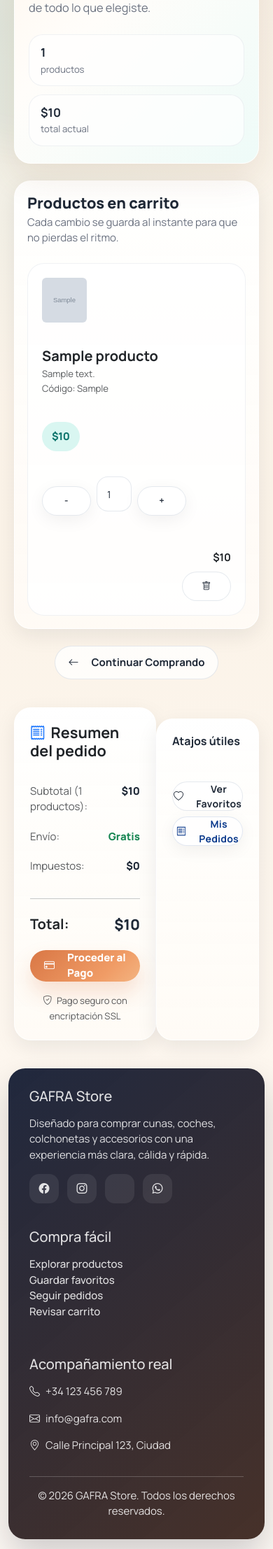
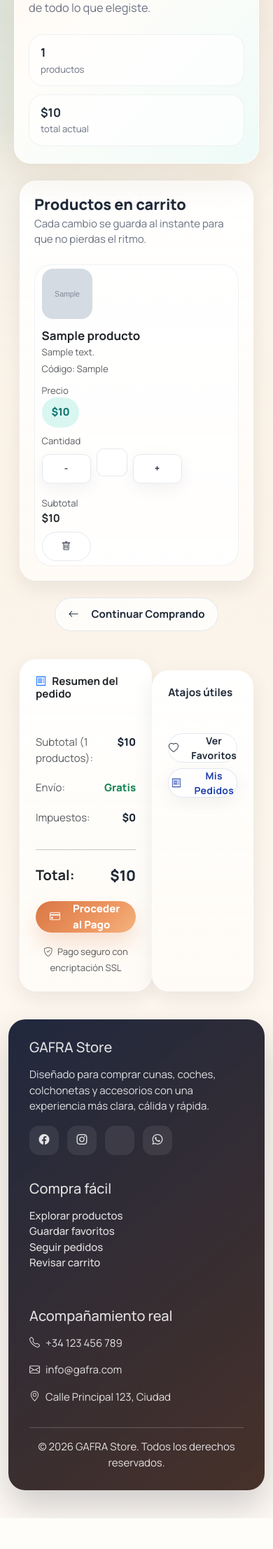
Before and after one commit to daniel012708/gafra19, a Django app: page /ventas/carrito/ in a window 390 px wide. Shown: the part 516-2730 px from the top of the page at 70% size. After the commit the page ends 2686 px from the top, so only its background shows below. Run offline with Django 5.2, Linux system fonts and the light colour scheme; a user stored in the database is signed in; tables that the repository leaves empty hold one stand-in row (values such as "Sample post"); grey boxes marked "Sample" are stand-in pictures.

Commit message:
Actualización del proyecto555

```diff
--- a/static/css/cliente_portal.css
+++ b/static/css/cliente_portal.css
@@ -772,6 +772,168 @@ body.client-portal-body::after {
     border-radius: 20px;
 }
 
+/* ===== Carrito y detalle de pedido: layout refinado ===== */
+.ver-carrito .row.g-4 {
+    max-width: none !important;
+    margin-left: 0;
+    margin-right: 0;
+}
+
+.ver-carrito .client-list-card {
+    padding: 26px;
+}
+
+.ver-carrito .cart-item-row {
+    display: grid;
+    grid-template-columns: 76px minmax(200px, 1.8fr) minmax(110px, .8fr) minmax(145px, .95fr) minmax(110px, .75fr);
+    gap: 14px;
+    align-items: center;
+}
+
+.ver-carrito .cart-item-img,
+.ver-carrito .cart-item-img-placeholder {
+    width: 64px;
+    height: 64px;
+    border-radius: 16px;
+}
+
+.ver-carrito .cart-item-img-placeholder {
+    background: #f3f4f6;
+    display: grid;
+    place-items: center;
+}
+
+.ver-carrito .cart-item-main h5 {
+    font-size: 1.06rem;
+    line-height: 1.2;
+}
+
+.ver-carrito .cart-item-main p {
+    line-height: 1.35;
+}
+
+.ver-carrito .cart-item-unit,
+.ver-carrito .cart-item-qty,
+.ver-carrito .cart-item-total {
+    min-width: 0;
+}
+
+.ver-carrito .cart-qty-form {
+    display: inline-flex;
+    align-items: center;
+    gap: 8px;
+}
+
+.ver-carrito .client-qty-input {
+    width: 58px !important;
+    min-height: 36px;
+    border-radius: 10px;
+}
+
+.ver-carrito .client-qty-btn {
+    width: 32px;
+    height: 32px;
+    border-radius: 10px;
+    padding: 0;
+}
+
+.ver-carrito .client-summary-card {
+    position: sticky;
+    top: 108px;
+}
+
+.ver-carrito .mis-pedidos-link {
+    color: #1e40af !important;
+}
+
+.detalle-pedido {
+    padding-bottom: 0 !important;
+}
+
+.detalle-pedido .left-stack,
+.detalle-pedido .right-stack {
+    display: flex;
+    flex-direction: column;
+    gap: 16px;
+}
+
+.detalle-pedido .left-stack > .client-surface,
+.detalle-pedido .right-stack > .client-surface {
+    margin-bottom: 0 !important;
+}
+
+.detalle-pedido .right-stack .client-summary-card {
+    position: sticky;
+    top: 108px;
+}
+
+.detalle-pedido .client-info-box p {
+    margin-bottom: 0;
+}
+
+.detalle-pedido .client-order-item-row {
+    display: grid;
+    grid-template-columns: 96px minmax(0, 1fr);
+    gap: 14px;
+    align-items: flex-start;
+}
+
+@media (max-width: 991px) {
+    .ver-carrito .client-list-card {
+        padding: 20px;
+    }
+
+    .ver-carrito .cart-item-row {
+        grid-template-columns: 64px minmax(0, 1fr);
+        gap: 10px 12px;
+    }
+
+    .ver-carrito .cart-item-main,
+    .ver-carrito .cart-item-unit,
+    .ver-carrito .cart-item-qty,
+    .ver-carrito .cart-item-total {
+        grid-column: 2 / -1;
+    }
+
+    .ver-carrito .cart-item-total {
+        text-align: left !important;
+    }
+
+    .ver-carrito .client-summary-card,
+    .detalle-pedido .right-stack .client-summary-card {
+        position: static;
+    }
+
+    .detalle-pedido .client-order-item-row {
+        grid-template-columns: 72px minmax(0, 1fr);
+    }
+}
+
+@media (max-width: 575px) {
+    .ver-carrito .cart-item-row {
+        grid-template-columns: 1fr;
+    }
+
+    .ver-carrito .cart-item-media,
+    .ver-carrito .cart-item-main,
+    .ver-carrito .cart-item-unit,
+    .ver-carrito .cart-item-qty,
+    .ver-carrito .cart-item-total {
+        grid-column: auto;
+        text-align: left;
+    }
+
+    .ver-carrito .cart-item-media {
+        margin-bottom: 4px;
+    }
+
+    .ver-carrito .cart-item-img,
+    .ver-carrito .cart-item-img-placeholder {
+        width: 72px;
+        height: 72px;
+    }
+}
+
 .client-form-card {
     padding: 24px;
 }
--- a/templates/ventas/ver_carrito.html
+++ b/templates/ventas/ver_carrito.html
@@ -15,7 +15,7 @@
 </section>
 
 {% if items %}
-<section>
+<section class="ver-carrito">
     <div class="row g-4">
         <div class="col-lg-8">
             <div class="client-surface client-list-card">
@@ -26,57 +26,49 @@
                     </div>
                 </div>
                 {% for item in items %}
-                    <div class="client-cart-card cart-item-row">
-                        <div class="row align-items-center">
-                            <div class="col-md-2">
+                <article class="client-cart-card cart-item-row">
+                    <div class="cart-item-media">
                         {% if item.producto.imagen %}
-                                    <img src="{{ item.producto.imagen.url }}" alt="{{ item.producto.nombre }}"
-                                         class="img-fluid rounded cart-item-img client-thumb" style="object-fit: cover; width:64px; height:64px;">
+                            <img src="{{ item.producto.imagen.url }}" alt="{{ item.producto.nombre }}" class="cart-item-img client-thumb">
                         {% else %}
-                                    <div class="bg-light d-flex align-items-center justify-content-center rounded"
-                                         style="width: 64px; height: 64px;">
+                            <div class="cart-item-img-placeholder">
                                 <i class="bi bi-image text-muted fs-4"></i>
                             </div>
                         {% endif %}
                     </div>
 
-                            <div class="col-md-4">
+                    <div class="cart-item-main">
                         <h5 class="fw-bold text-dark mb-1">{{ item.producto.nombre }}</h5>
-                                <p class="text-muted small mb-0">{{ item.producto.descripcion|truncatechars:60 }}</p>
+                        <p class="text-muted small mb-1">{{ item.producto.descripcion|truncatechars:80 }}</p>
                         <small class="text-muted">Código: {{ item.producto.codigo }}</small>
                     </div>
 
-                            <div class="col-md-2">
+                    <div class="cart-item-unit">
+                        <small class="text-muted d-block">Precio</small>
                         <span class="client-price-tag">${{ item.producto.precio_venta|floatformat:0 }}</span>
                     </div>
 
-                            <div class="col-md-2">
-                                <form method="post" action="{% url 'ventas:actualizar_carrito' item.id %}" class="d-flex align-items-center">
+                    <div class="cart-item-qty">
+                        <small class="text-muted d-block">Cantidad</small>
+                        <form method="post" action="{% url 'ventas:actualizar_carrito' item.id %}" class="cart-qty-form">
                             {% csrf_token %}
-                                    <button type="button" class="btn btn-outline-secondary btn-sm me-2"
-                                            onclick="changeQuantity(this, -1)">-</button>
-                                    <input type="number" name="cantidad" value="{{ item.cantidad }}" min="1"
-                                       max="{{ item.producto.stock_actual }}" class="form-control form-control-sm text-center"
-                                       style="width: 50px;" onchange="this.form.submit()">
-                                    <button type="button" class="btn btn-outline-secondary btn-sm ms-2"
-                                            onclick="changeQuantity(this, 1)">+</button>
+                            <button type="button" class="btn btn-outline-secondary btn-sm client-qty-btn" onclick="changeQuantity(this, -1)">-</button>
+                            <input type="number" name="cantidad" value="{{ item.cantidad }}" min="1" max="{{ item.producto.stock_actual }}" class="form-control form-control-sm text-center client-qty-input" onchange="this.form.submit()">
+                            <button type="button" class="btn btn-outline-secondary btn-sm client-qty-btn" onclick="changeQuantity(this, 1)">+</button>
                         </form>
                     </div>
 
-                            <div class="col-md-2 text-end">
-                                <div class="mb-2">
-                                    <strong class="text-dark">${{ item.subtotal|floatformat:0 }}</strong>
-                                </div>
+                    <div class="cart-item-total text-end">
+                        <small class="text-muted d-block">Subtotal</small>
+                        <strong class="text-dark d-block mb-2">${{ item.subtotal|floatformat:0 }}</strong>
                         <form method="post" action="{% url 'ventas:eliminar_carrito' item.id %}">
                             {% csrf_token %}
-                                    <button type="submit" class="btn btn-outline-danger btn-sm"
-                                            onclick="return confirm('¿Eliminar este producto del carrito?')">
+                            <button type="submit" class="btn btn-outline-danger btn-sm" onclick="return confirm('¿Eliminar este producto del carrito?')">
                                 <i class="bi bi-trash"></i>
                             </button>
                         </form>
                     </div>
-                        </div>
-                    </div>
+                </article>
                 {% endfor %}
             </div>
 
```
Also changed, not shown: pruebas_unitarias/test_clientes.py (added, +8 -0 lines), pruebas_unitarias/test_dashboard.py (added, +8 -0 lines), pruebas_unitarias/test_inventario.py (added, +8 -0 lines), pruebas_unitarias/test_produccion.py (added, +8 -0 lines), pruebas_unitarias/test_productos.py (added, +8 -0 lines), pruebas_unitarias/test_proveedores.py (added, +8 -0 lines), pruebas_unitarias/test_usuario.py (added, +8 -0 lines), pruebas_unitarias/test_ventas.py (added, +8 -0 lines), templates/base.html (+26 -48 lines), templates/ventas/detalle_pedido.html (+6 -4 lines), pruebas_unitarias/README.md (added), pruebas_unitarias/__init__.py (added). Lines whose indentation alone changed are shown as unchanged.
